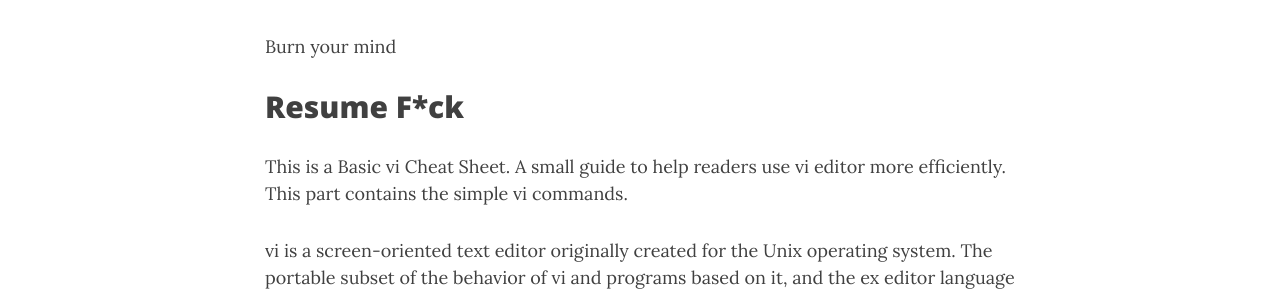
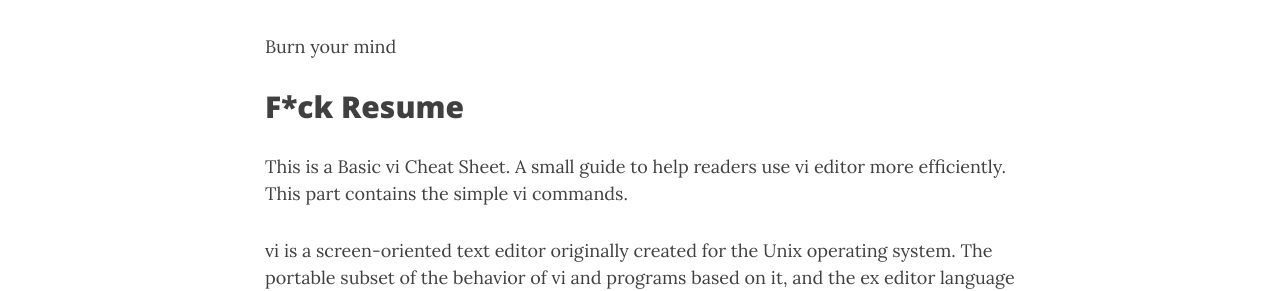
Before and after one commit to DropAll/dropall.github.io, a Jekyll site: the page built from _posts/2016-12-20-vi-shit-cheat-sheet.md, in a window 1280 px wide and 900 px high, scrolled down 423 px. Shown: the part 174-465 px from the top of the window. Built offline with Jekyll 4.4.1, drawn with Linux system fonts in a browser that asks for light colours; nearby versions of some CDN libraries.

```diff
--- a/_posts/2016-12-20-vi-shit-cheat-sheet.md
+++ b/_posts/2016-12-20-vi-shit-cheat-sheet.md
@@ -9,7 +9,7 @@ bigimg: /img/vim.gif
 Burn your mind
 
 
-## Resume F*ck
+## F*ck Resume
 
 This is a Basic vi Cheat Sheet. A small guide to help readers use vi editor more efficiently.
 This part contains the simple vi commands.
```
